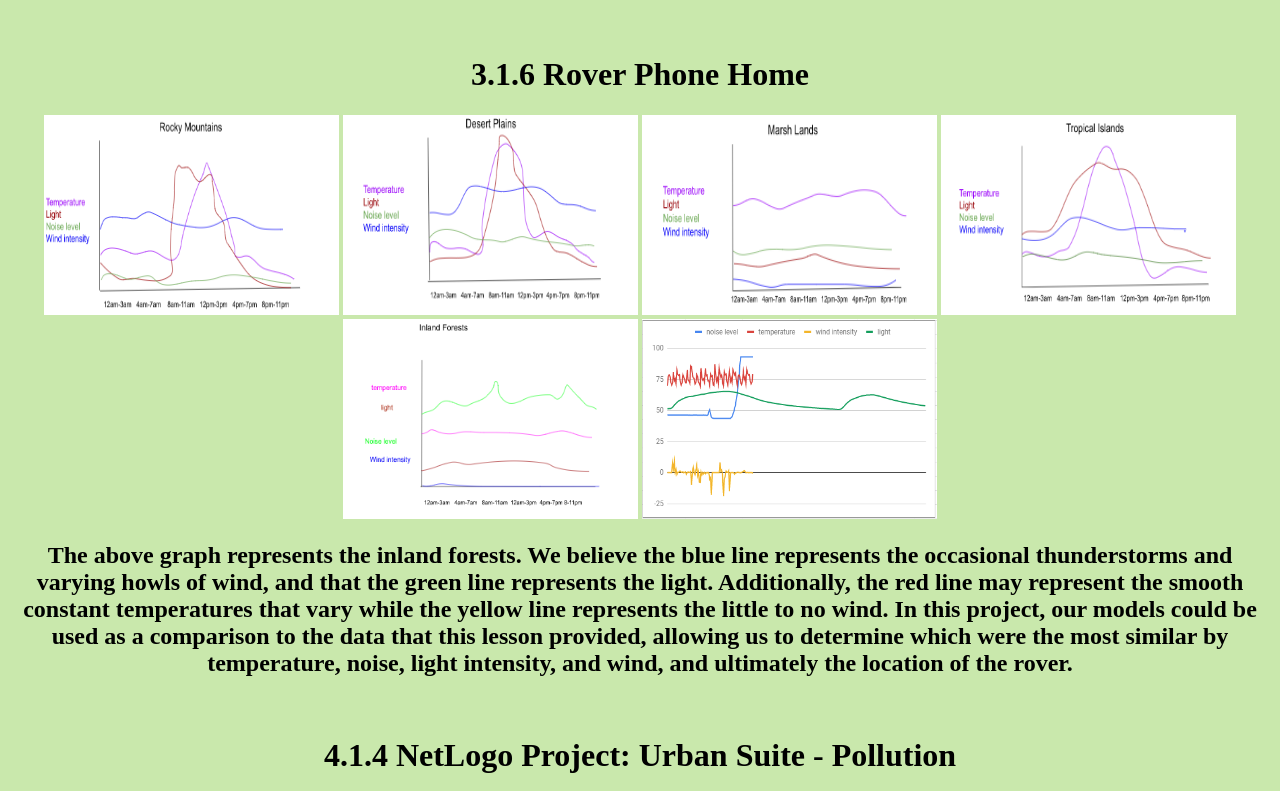
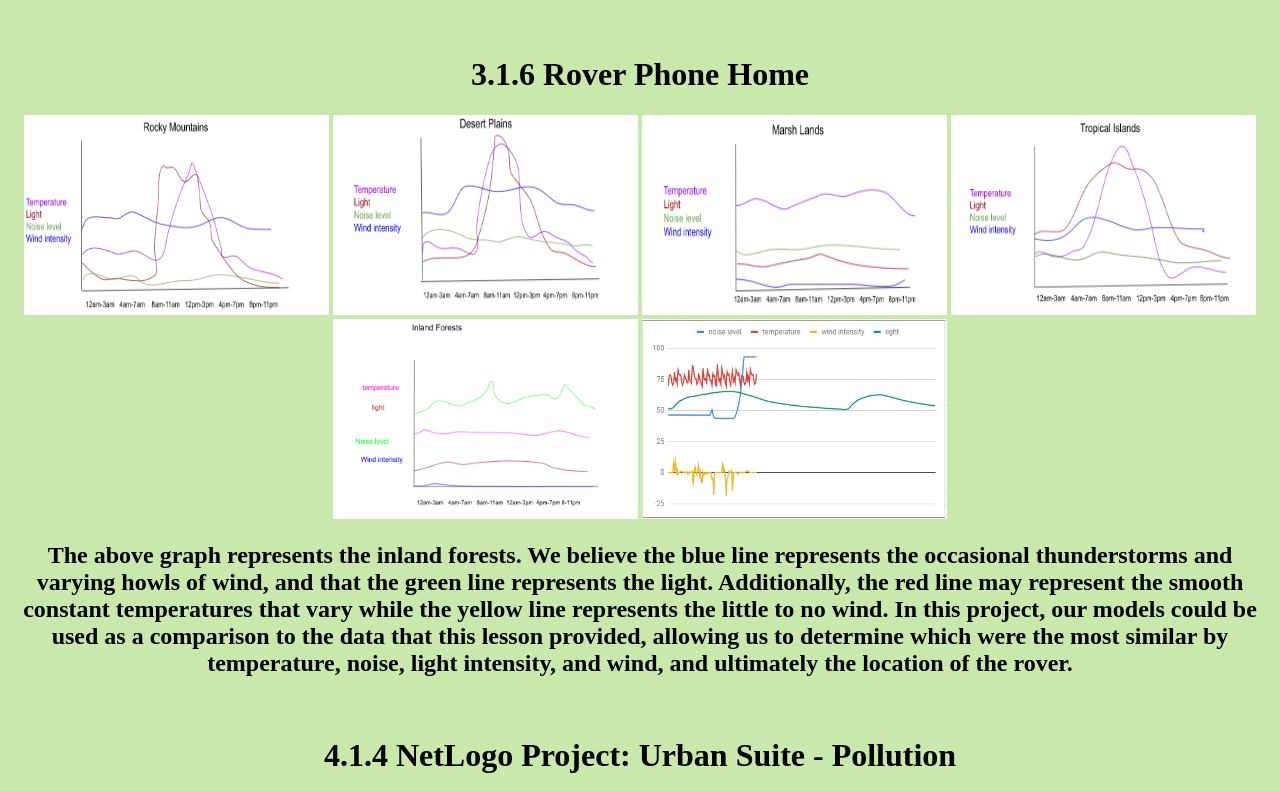
Before and after one commit to clairekim1/ClaireKimWebsite, a plain HTML site: page portfolio.html in a window 1280 px wide. Shown: the part 2207-2998 px from the top of the page. Drawn offline with Linux system fonts and the light colour scheme.

Commit message:
Update portfolio.html

```diff
--- a/portfolio.html
+++ b/portfolio.html
@@ -29,12 +29,12 @@
 	<h2>To create this project, we used several events and procedures to allow users to click through different hairstyles, dresses, etc. to dress up a character for her wedding. We added many costumes and changed the code to incorpoate the new elements.</h2>
 	<br>
 	<h1>3.1.6 Rover Phone Home</h1>
-	<img src="images/rockymountains.PNG" height="200" width="295">
-	<img src="images/desertplains.PNG" height="200" width="295">
-	<img src="images/marshlands.PNG" height="200" width="295">
-	<img src="images/tropicalislands.PNG" height="200" width="295">
-	<img src="images/inland forests.PNG" height="200" width="295">
-	<img src="images/finalgraph.PNG" height="200" width="295">
+	<img src="images/rockymountains.PNG" height="200" width="305">
+	<img src="images/desertplains.PNG" height="200" width="305">
+	<img src="images/marshlands.PNG" height="200" width="305">
+	<img src="images/tropicalislands.PNG" height="200" width="305">
+	<img src="images/inland forests.PNG" height="200" width="305">
+	<img src="images/finalgraph.PNG" height="200" width="305">
 	<br>
 	<h2>The above graph represents the inland forests. We believe the blue line represents the occasional thunderstorms and varying howls of wind, and that the green line represents the light. Additionally, the red line may represent the smooth constant temperatures that vary while the yellow line represents the little to no wind. In this project, our models could be used as a comparison to the data that this lesson provided, allowing us to determine which were the most similar by temperature, noise, light intensity, and wind, and ultimately the location of the rover.</h2>
 	<br>
```
